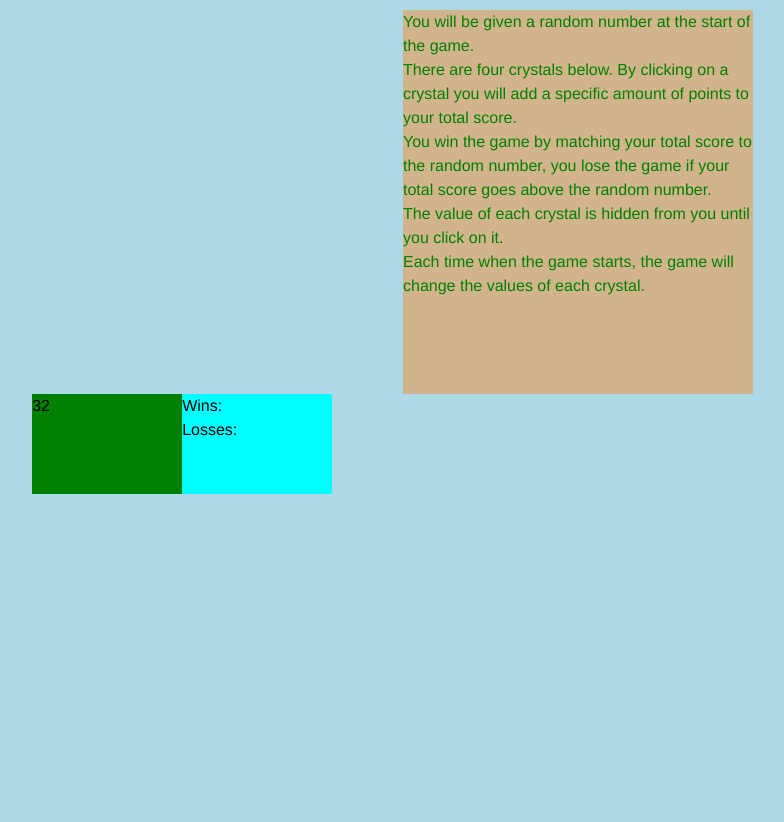
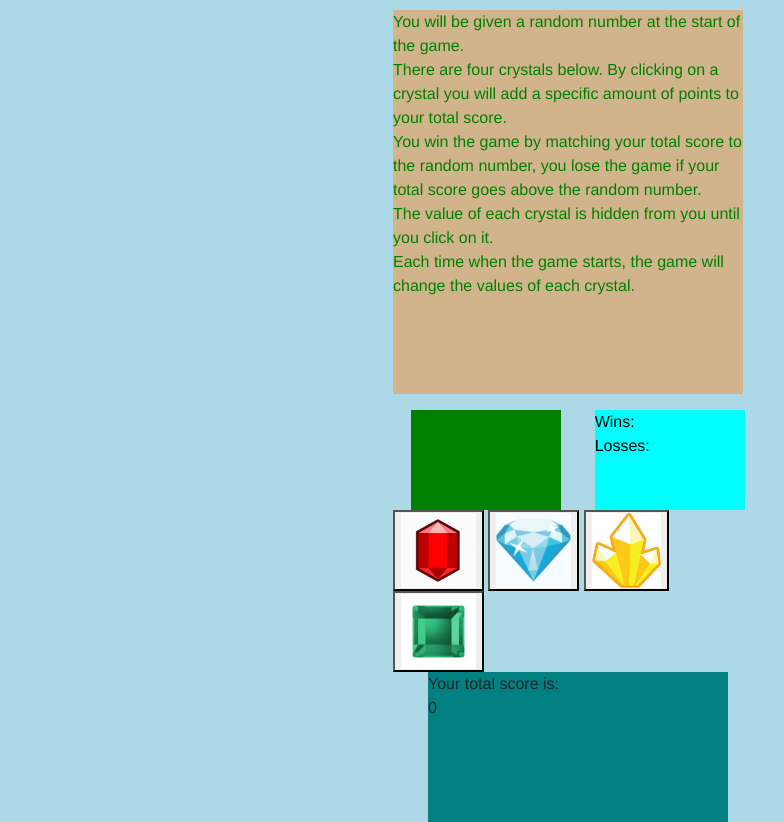
Before and after one commit to jboe26/CrystalCollector, a plain HTML site: page index.html in a window 1280 px wide. Shown: the part 62-884 px from the top of the page, without its empty margins (62-846 px from the left). Before the commit the page ends 800 px from the top, so only its background shows below. Drawn offline with nearby package versions, Linux system fonts and the light colour scheme.

Commit message:
added JS and updated index

```diff
--- a/assets/css/style.css
+++ b/assets/css/style.css
@@ -1,6 +1,8 @@
 body {
     background-color: lightblue;
     font-family: 'Franklin Gothic Medium', 'Arial Narrow', Arial, sans-serif;
+    margin: auto;
+    width: 400px;
 }
 
 .title {
@@ -10,13 +12,12 @@ body {
     text-align: center;
     margin: auto;
     width: 350px;
+
 }
 
 .instructions {
     background-color: tan;
     color: green;
-    align-content: left;
-    margin: auto;
     width: 350px;
 }
 
@@ -33,4 +34,16 @@ body {
     color: #000;
     height: 100px;
     width: 150px;
+    margin: auto;
 }
+
+.totalScore {
+    background-color: teal;
+    width: 300px;
+    height: 150px;
+    margin: auto;
+}
+
+.crystal1 , .crystal2 , .crystal3 , .crystal4 {
+    margin: auto;
+}
--- a/assets/javascript/game.js
+++ b/assets/javascript/game.js
@@ -0,0 +1,17 @@
+var wins = 0;
+var losses = 0;
+var totalScore = 0;
+
+var rubyValue = (Math.floor(Math.random() * 11 + 1));
+var diamonValue = (Math.floor(Math.random() * 11 + 1));
+var yellowValue = (Math.floor(Math.random() * 11 + 1));
+var greenValue = (Math.floor(Math.random() * 11 + 1));
+var currentGoal = (Math.floor(Math.random() * 101 + 19));
+$("#current-goal").html(currentGoal);
+$("#total-score").html(totalScore);
+
+function verify (); {
+
+    function reset ();
+
+}
--- a/index.html
+++ b/index.html
@@ -12,28 +12,55 @@
 </head>
 
 <body>
-
+    <div class="container">
+        <div class="row">
+            <div class="col-md-12">
 
                 <h1 class="title">Crystal Collector!</h1>
                 <br>
-        <div class="instructions">
+            </div>
+        </div>
+        <div class="row">
+            <div class="col-md-12">
+
+                <p class="instructions">
                     You will be given a random number at the start of the game.<br>
-            There are four crystals below. By clicking on a crystal you will add a specific amount of points to your
-            total score.<br>You win the game by matching your total score to the random number, you lose the game if
-            your total score goes above the random number.<br>The value of each crystal is hidden from you until you
+                    There are four crystals below. By clicking on a crystal you will add a specific amount of points to
+                    your
+                    total score.<br>You win the game by matching your total score to the random number, you lose the
+                    game if
+                    your total score goes above the random number.<br>The value of each crystal is hidden from you until
+                    you
                     click on it.<br>
                     Each time when the game starts, the game will change the values of each crystal.<br><br><br><br><br>
+                </p>
+            </div>
         </div>
         <div class="row">
             <div class="col-md-1">
             </div>
-        <div class="numberToGuess">32</div> <div class="winslosses">Wins: <br> Losses: <br></div>
+            <div class="numberToGuess"></div>
+            <div class="winslosses">Wins: <br> Losses: <br></div>
+        </div>
+        <div class="row">
+            <div class="col-md-12">
+                    <button class="crystal1"><img src="assets/images/ruby.jfif" height="75"></button>
+                    <button class="crystal2"><img src="assets/images/diamond.gif" height="75"></button>
+                    <button class="crystal3"><img src="assets/images/yellow.jfif" height="75"></button>
+                    <button class="crystal4"><img src="assets/images/green.jfif" height="75"></button>
             </div>
 
 
-    <script src="game.js"></script>
+        </div>
+        <div class="row">
+            <div class="col-md-12">
+            </div>
+            <div class="totalScore">Your total score is: <p id="totalScore">0</p></div>
+        </div>
+        <script src="assets/javascript/game.js"></script>
         <script src="https://code.jquery.com/jquery-3.4.1.min.js"
             integrity="sha256-CSXorXvZcTkaix6Yvo6HppcZGetbYMGWSFlBw8HfCJo=" crossorigin="anonymous"></script>
+    </div>
 </body>
 
 </html>
```
Also changed, not shown: assets/images/diamond.gif (added), assets/images/diamond.jfif (added), assets/images/green.jfif (added), assets/images/ruby.jfif (added), assets/images/yellow.jfif (added). Lines whose indentation alone changed are shown as unchanged.
